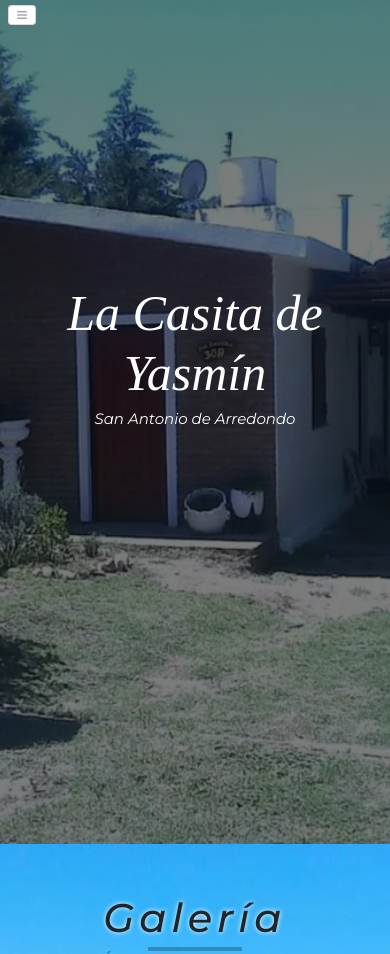
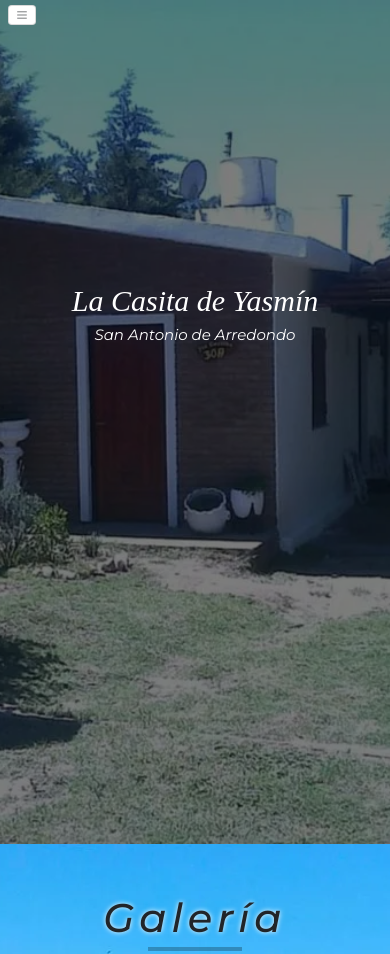
Before and after one commit to LucasFigueroaDev/La_casita_de_yasmin-FigueroaLucas, a website: page html/galeria.html in a window 390 px wide. Shown: the top 954 px of the page. Drawn offline with nearby package versions, Linux system fonts and the light colour scheme; a web font is replaced by a local one.

Commit message:
[M] Correcciones Rendimiento

```diff
--- a/scss/base/_mq.scss
+++ b/scss/base/_mq.scss
@@ -17,7 +17,7 @@
 }
 @media(max-width:768px) {
     .encabezado_bg_titulo_principal {
-        font-size: 5rem;
+        font-size: 3rem;
     }
     .encabezado_bg_titulo_txt {
         font-size: 1.5rem;
```
Also changed, not shown: index.html (+1 -1 lines), assets/carrusel/1.webp, css/main.css.
